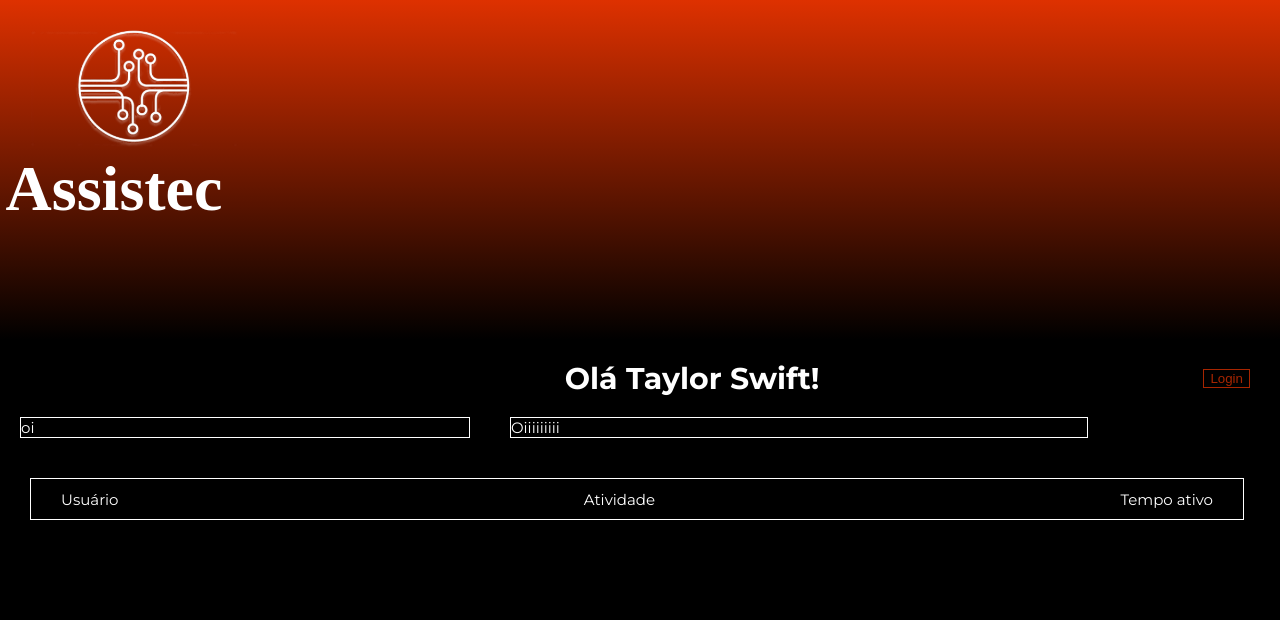
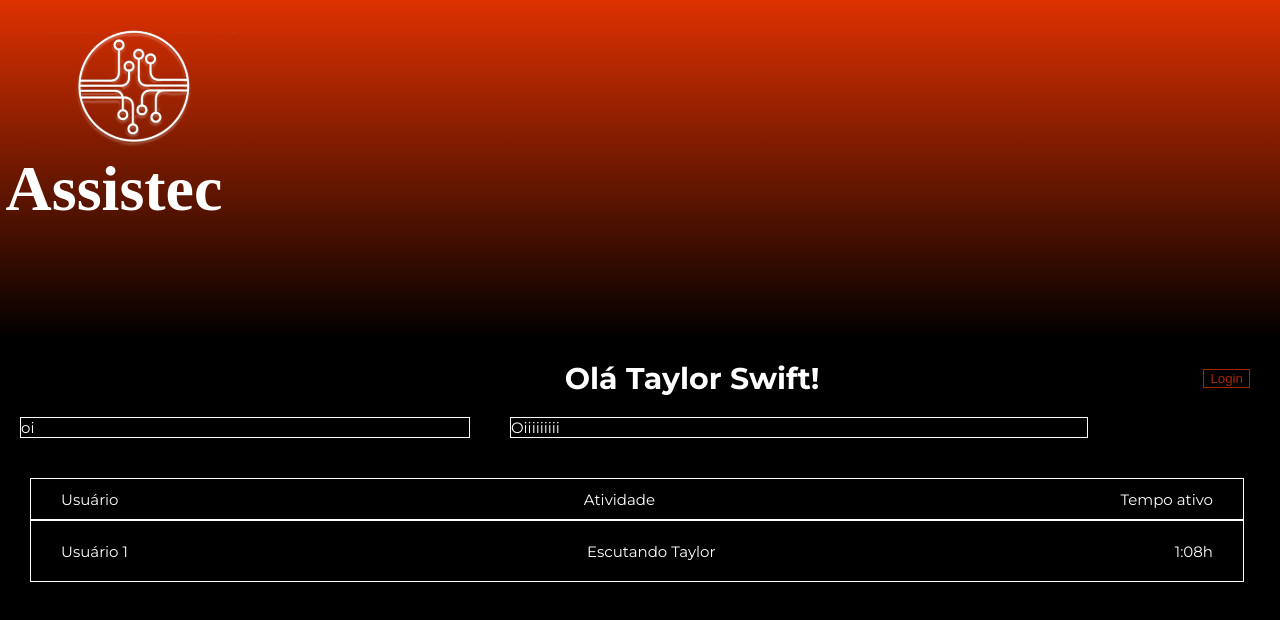
Before and after one commit to LuizVerteiro/trainee-g4-cpe, a React (Vite) app in the folder trainee-cpe/: page /logada in a window 1280 px wide. Shown: the top 620 px of the page. Built offline with nearby package versions, Linux system fonts and the light colour scheme.

Commit message:
Corpo tabela Home_logada

```diff
--- a/trainee-cpe/src/Pages/Home_logada/Home_logada.jsx
+++ b/trainee-cpe/src/Pages/Home_logada/Home_logada.jsx
@@ -9,7 +9,9 @@ import {
   Login,
   Linha,
   DivAjuda,
+  Tabela,
   DivHeaderTabela,
+  DivCorpoTabela,
 } from "./Styles";
 import ImageLogo from "../../Assets/Logo.png";
 
@@ -32,11 +34,18 @@ function Home_logada() {
         <DivAjuda>Oiiiiiiiii</DivAjuda>
       </Linha>
 
-      <DivHeaderTabela>
-        <div>Usuário</div>
-        <div>Atividade</div>
-        <div>Tempo ativo</div>
-      </DivHeaderTabela>
+      <Tabela>
+        <DivHeaderTabela>
+          <div>Usuário</div>
+          <div>Atividade</div>
+          <div>Tempo ativo</div>
+        </DivHeaderTabela>
+        <DivCorpoTabela>
+          <div>Usuário 1</div>
+          <div>Escutando Taylor</div>
+          <div>1:08h</div>
+        </DivCorpoTabela>
+      </Tabela>
     </Container>
   );
 }
--- a/trainee-cpe/src/Pages/Home_logada/Styles.js
+++ b/trainee-cpe/src/Pages/Home_logada/Styles.js
@@ -77,6 +77,8 @@ export const DivAjuda = styled.div`
   border: 1px solid #fff;
 `;
 
+export const Tabela = styled.div``;
+
 export const DivHeaderTabela = styled.div`
   display: flex;
   align-items: center;
@@ -89,3 +91,16 @@ export const DivHeaderTabela = styled.div`
   margin-left: 30px;
   justify-content: space-between;
 `;
+
+export const DivCorpoTabela = styled.div`
+  display: flex;
+  align-items: center;
+  border: 1px solid #fff;
+  height: 60px;
+  width: 90%;
+  margin-left: 30px;
+  margin-right: 30px;
+  padding-left: 30px;
+  padding-right: 30px;
+  justify-content: space-between;
+`;
```
